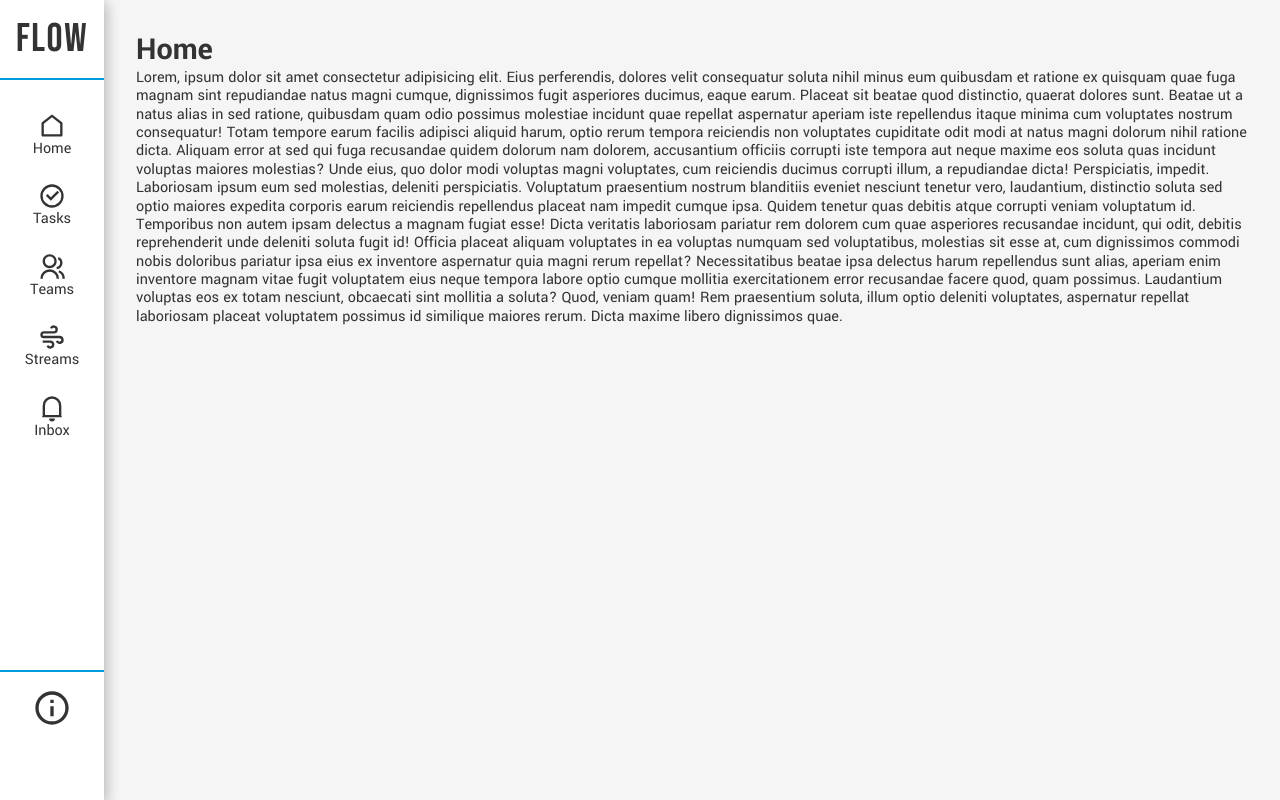
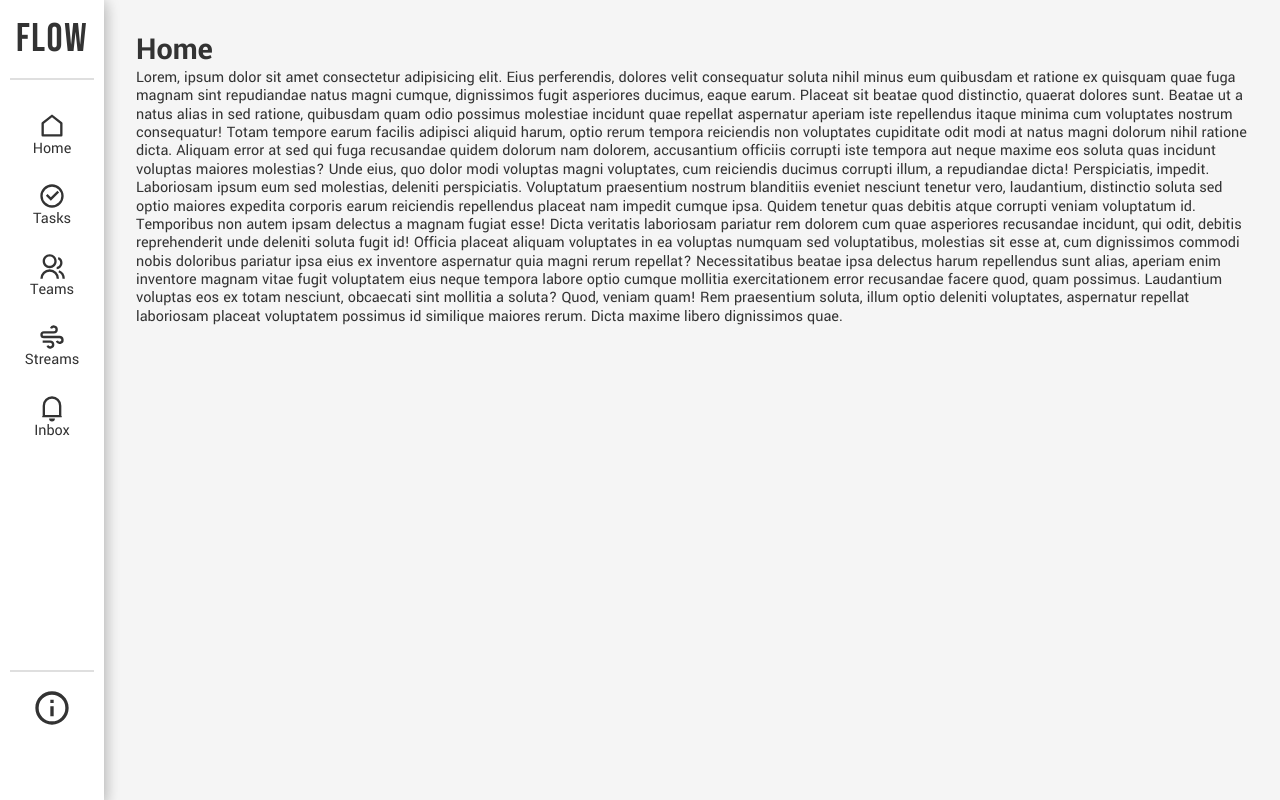
Before and after one commit to lisawagner/flow-app, a React (Create React App) app: page / in a window 1280 px wide. Built offline with nearby package versions, Linux system fonts and the light colour scheme.

Commit message:
Styles: NavbarRoot styles update

```diff
--- a/src/components/NavbarRoot/NavbarRoot.module.css
+++ b/src/components/NavbarRoot/NavbarRoot.module.css
@@ -62,8 +62,8 @@
 
   .nItem {
     display: flex;
-    width: 100%;
-    border-top: 2px solid var(--accent-color);
+    width: 80%;
+    border-top: 2px solid var(--border-color);
     margin: 1em auto;
 
   }
```
